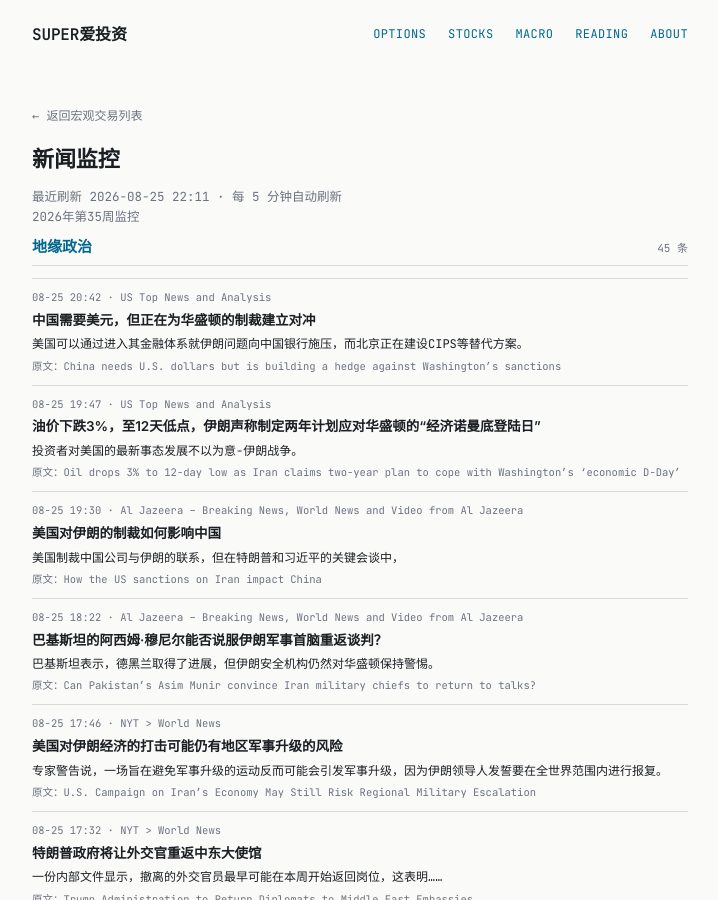
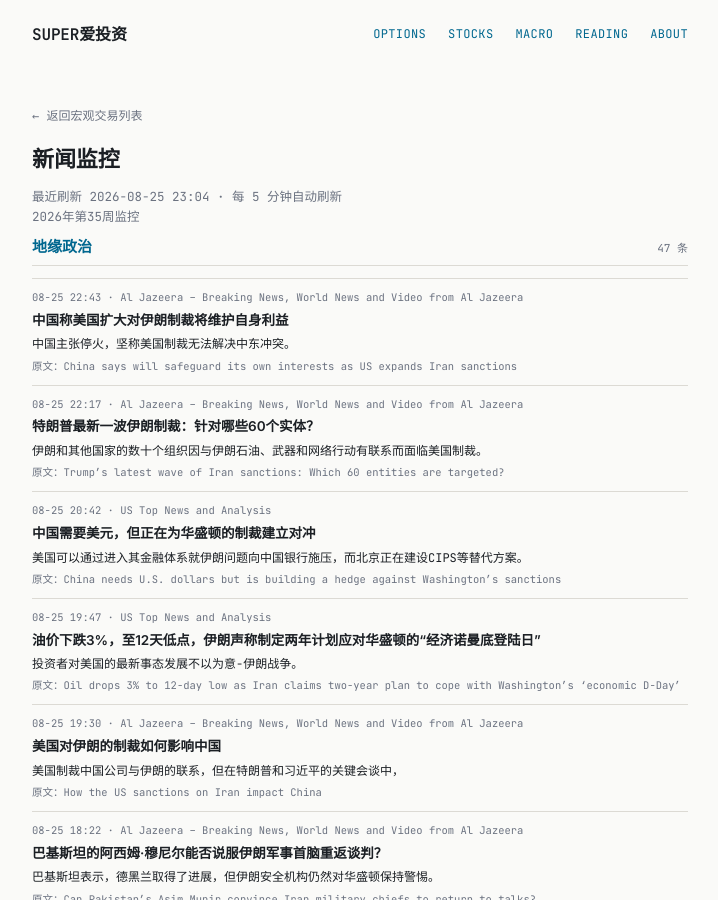
Before and after one commit to tang3super/tang3super.github.io, a Jekyll site: the page built from macro-trade/news-digest.md, in a window 1280 px wide and 900 px high. Shown: the whole window, without its empty margins (280-998 px from the left). Built offline with Jekyll 4.4.1, drawn with Linux system fonts in a browser that asks for light colours.

Commit message:
sync news-digest article

```diff
--- a/macro-trade/news-digest.md
+++ b/macro-trade/news-digest.md
@@ -5,11 +5,25 @@ title: 新闻监控
 date: '2026-08-25'
 summary: 2026年第35周监控
 week_label: 2026年第35周监控
-last_updated: 2026-08-25 22:11
+last_updated: 2026-08-25 23:04
 refresh_note: 每 5 分钟自动刷新
 topics:
 - name: 地缘政治
   items:
+  - title: China says will safeguard its own interests as US expands Iran sanctions
+    summary: China has advocated for a ceasefire, insisting US sanctions will not resolve the Middle East conflict.
+    link: https://www.aljazeera.com/economy/2026/8/25/china-says-will-safeguard-its-own-interests-as-us-expands-iran-sanctions?traffic_source=rss
+    source: Al Jazeera – Breaking News, World News and Video from Al Jazeera
+    time: 08-25 22:43
+    title_zh: 中国称美国扩大对伊朗制裁将维护自身利益
+    summary_zh: 中国主张停火，坚称美国制裁无法解决中东冲突。
+  - title: 'Trump’s latest wave of Iran sanctions: Which 60 entities are targeted?'
+    summary: Dozens of groups in Iran and other countries face US sanctions over ties to Iranian oil, weapons and cyberoperations.
+    link: https://www.aljazeera.com/features/2026/8/25/trumps-latest-wave-of-iran-sanctions-which-60-entities-are-targeted?traffic_source=rss
+    source: Al Jazeera – Breaking News, World News and Video from Al Jazeera
+    time: 08-25 22:17
+    title_zh: 特朗普最新一波伊朗制裁：针对哪些60个实体？
+    summary_zh: 伊朗和其他国家的数十个组织因与伊朗石油、武器和网络行动有联系而面临美国制裁。
   - title: China needs U.S. dollars but is building a hedge against Washington’s sanctions
     summary: The U.S. can pressure Chinese banks over Iran through access to its financial system, while Beijing is building alternatives such as CIPS.
     link: https://www.cnbc.com/2026/08/25/china-iran-us-sanctions-banks-cips.html
```
